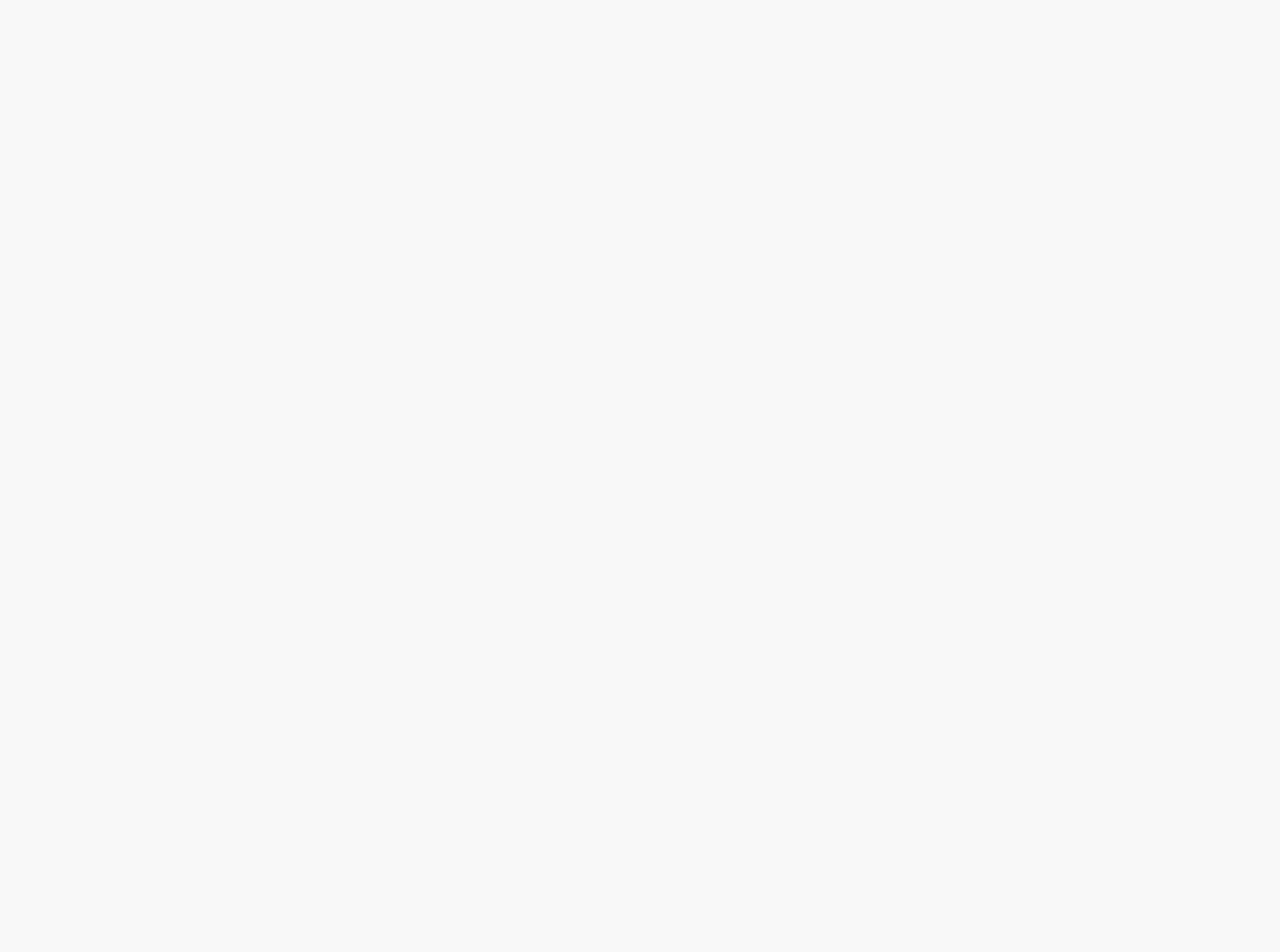
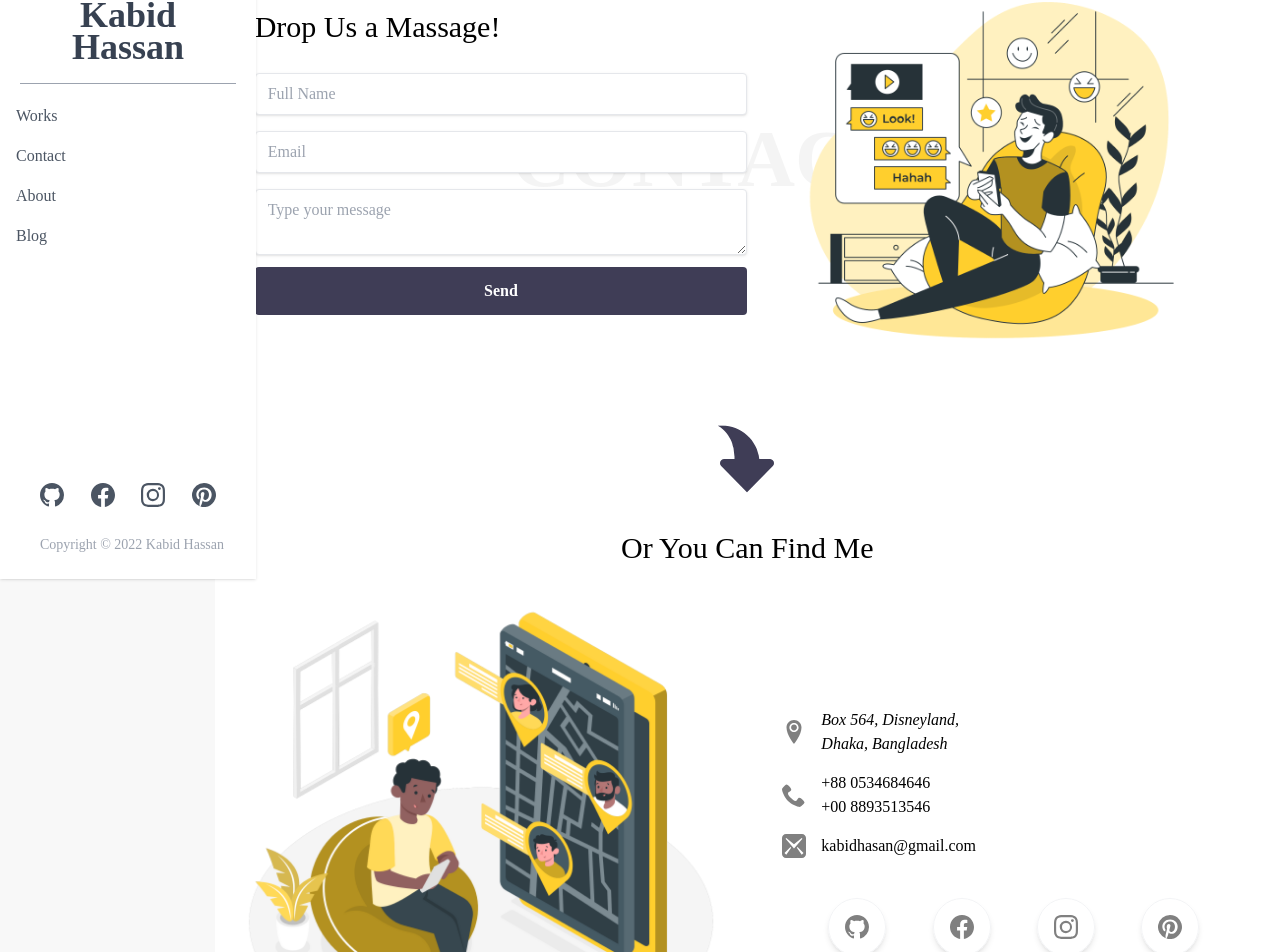
Before and after one commit to adilrion/Kabid-Vai, a React (Create React App) app: page /contact in a window 1280 px wide. Before the commit this address had no page. Shown: the part 221-1173 px from the top of the page. Before the commit the page ends 800 px from the top, so only its background shows below. Built offline with nearby package versions, Linux system fonts and the light colour scheme; a web font is replaced by a local one.

Commit message:
contact section sum design change

```diff
--- a/src/App.js
+++ b/src/App.js
@@ -9,11 +9,11 @@ function App() {
     <>
       <BrowserRouter>
         <Routes>
-          <Route index element={<Version />} />
-          <Route path="/" element={<Version />} />
-          <Route path="home" element={<Version />} />
-          <Route path="v-english/*" element={<Navigation />} />
-          <Route path="v-bangla" element={<VersionBangla />} />
+          <Route index element={<Navigation />} />
+          <Route path="/*" element={<Navigation />} />
+          {/* <Route path="home" element={<Version />} />
+          <Route path="v-english" element={<Navigation />} />
+          <Route path="v-bangla" element={<VersionBangla />} /> */}
         </Routes>
       </BrowserRouter>
     </>
--- a/src/Components/Blogs/Blog.js
+++ b/src/Components/Blogs/Blog.js
@@ -5,14 +5,34 @@ import { pageTitle } from "../Utils/Title";
 
 const blog = [
   {
+    title: "Lorem ipsum dolor sit amet consectetur, adipisicing elit.",
+    des: `dolor sit amet consectetur adipisicing elit. Nostrum,
+  ex.Lorem ipsum dolor sit amet consectetur adipisicing
+  elit. Omnis, maiores Lorem ipsum dolor sit amet. this is
+  the best    Lorem ipsum dolor sit amet consectetur adipisicing elit. Vero perspiciatis voluptatem quo repellat at. Nihil odio deleniti aliquid quis molestias explicabo, provident modi voluptatibus! Libero maxime voluptas ullam, ab eveniet nesciunt aliquam deserunt repudiandae soluta at velit doloremque tempore esse vitae beatae atque hic quasi, et temporibus ratione pariatur quam fuga. Laudantium a omnis porro temporibus minus, voluptates maxime labore quaerat asperiores nam quisquam corporis ipsa eaque. Odio molestiae labore possimus illo ipsum dolore ducimus nulla, ut, quod quisquam et tenetur tempore veritatis facere. Unde, recusandae sit! Sequi eos deserunt nobis quia saepe suscipit laudantium pariatur fugit. Quos, odit eveniet.`,
+    writer: "Uganda Nibashi",
+    img: "https://images.unsplash.com/photo-1609685198105-d67e7a970497?ixlib=rb-1.2.1&ixid=MnwxMjA3fDB8MHxwaG90by1wYWdlfHx8fGVufDB8fHx8&auto=format&fit=crop&w=1173&q=80",
+    id: 1,
+  },
+  {
     title: " Lorem ipsum dolor sit amet consectetur, adipisicing elit.",
     des: `dolor sit amet consectetur adipisicing elit. Nostrum,
   ex.Lorem ipsum dolor sit amet consectetur adipisicing
   elit. Omnis, maiores Lorem ipsum dolor sit amet. this is
-  the best`,
-    writer: "",
-    img: "",
-    id: 1,
+  the best    Lorem ipsum dolor sit amet consectetur adipisicing elit. Vero perspiciatis voluptatem quo repellat at. Nihil odio deleniti aliquid quis molestias explicabo, provident modi voluptatibus! Libero maxime voluptas ullam, ab eveniet nesciunt aliquam deserunt repudiandae soluta at velit doloremque tempore esse vitae beatae atque hic quasi, et temporibus ratione pariatur quam fuga. Laudantium a omnis porro temporibus minus, voluptates maxime labore quaerat asperiores nam quisquam corporis ipsa eaque. Odio molestiae labore possimus illo ipsum dolore ducimus nulla, ut, quod quisquam et tenetur tempore veritatis facere. Unde, recusandae sit! Sequi eos deserunt nobis quia saepe suscipit laudantium pariatur fugit. Quos, odit eveniet.`,
+    writer: "japan Nibashi",
+    img: "https://images.unsplash.com/photo-1609685198105-d67e7a970497?ixlib=rb-1.2.1&ixid=MnwxMjA3fDB8MHxwaG90by1wYWdlfHx8fGVufDB8fHx8&auto=format&fit=crop&w=1173&q=80",
+    id: 7,
+  },
+  {
+    title: " Lorem ipsum dolor sit amet consectetur, adipisicing elit.",
+    des: `dolor sit amet consectetur adipisicing elit. Nostrum,
+  ex.Lorem ipsum dolor sit amet consectetur adipisicing
+  elit. Omnis, maiores Lorem ipsum dolor sit amet. this is
+  the best    Lorem ipsum dolor sit amet consectetur adipisicing elit. Vero perspiciatis voluptatem quo repellat at. Nihil odio deleniti aliquid quis molestias explicabo, provident modi voluptatibus! Libero maxime voluptas ullam, ab eveniet nesciunt aliquam deserunt repudiandae soluta at velit doloremque tempore esse vitae beatae atque hic quasi, et temporibus ratione pariatur quam fuga. Laudantium a omnis porro temporibus minus, voluptates maxime labore quaerat asperiores nam quisquam corporis ipsa eaque. Odio molestiae labore possimus illo ipsum dolore ducimus nulla, ut, quod quisquam et tenetur tempore veritatis facere. Unde, recusandae sit! Sequi eos deserunt nobis quia saepe suscipit laudantium pariatur fugit. Quos, odit eveniet.`,
+    writer: "fucking Nibashi",
+    img: "https://images.unsplash.com/photo-1609685198105-d67e7a970497?ixlib=rb-1.2.1&ixid=MnwxMjA3fDB8MHxwaG90by1wYWdlfHx8fGVufDB8fHx8&auto=format&fit=crop&w=1173&q=80",
+    id: 8,
   },
   { title: "", des: "", writer: "", img: "", id: 2 },
   { title: "", des: "", writer: "", img: "", id: 3 },
--- a/src/Components/Blogs/BlogMain.js
+++ b/src/Components/Blogs/BlogMain.js
@@ -10,7 +10,11 @@ const BlogMain = () => {
     <section>
       <section className="header">
         <div className="b-card relative rounded-b flex justify-center shadow-md ">
-          {/* <img src="" alt="" /> */}
+          <img
+            src="https://images.unsplash.com/photo-1440778303588-435521a205bc?ixlib=rb-1.2.1&raw_url=true&q=80&fm=jpg&crop=entropy&cs=tinysrgb&ixid=MnwxMjA3fDB8MHxwaG90by1wYWdlfHx8fGVufDB8fHx8&auto=format&fit=crop&w=1170"
+            alt=""
+            className="w-full object-cover"
+          />
           <div className="b-card-title p-5 md:p-8 w-[96%]  md:w-[80%] lg:w-[50%] absolute bottom-2 md:bottom-3 md:left-3 lg:bottom-10   lg:left-10 rounded">
             <span className="text-xsm text-gray-500">
               <time dateTime="2001-05-15T19:00">15 May 2022</time>
--- a/src/Components/Blogs/ReadPage.js
+++ b/src/Components/Blogs/ReadPage.js
@@ -1,14 +1,49 @@
 import React from "react";
-import { Outlet, Route, Routes, useLocation } from "react-router-dom";
+import { Link, Outlet, Route, Routes, useLocation } from "react-router-dom";
 import "./Blog.css";
+import RecentBlog from "./RecentBlog";
 
 const ReadPage = () => {
-  const { title, img, des, id } = useLocation().state.data;
+  const { title, img, des, id, writer } = useLocation().state.data;
   // console.log(id);
   return (
-    <div>
-      <h1>{title}</h1>
-    </div>
+    <section>
+      <section className="header">
+        <div className="b-card relative rounded-b flex justify-center shadow-md ">
+          <img
+            src={
+              img ||
+              "https://images.unsplash.com/photo-1546074177-ffdda98d214f?ixlib=rb-1.2.1&ixid=MnwxMjA3fDB8MHxwaG90by1wYWdlfHx8fGVufDB8fHx8&auto=format&fit=crop&w=1074&q=80"
+            }
+            alt=""
+            className="w-full object-cover rounded-b"
+          />
+          <div className="b-card-title p-5 md:p-8 w-[96%]  md:w-[80%] lg:w-[50%] absolute bottom-2 md:bottom-3 md:left-3 lg:bottom-10   lg:left-10 rounded">
+            <span className="text-xsm text-gray-600">
+              <time dateTime="2001-05-15T19:00">15 May 2022</time>
+            </span>
+            <p className="text-gray-800 leading-8 mb-2 text-xl md:text-2xl font-semibold">
+              {title || ".."}
+            </p>
+            <p className="text-xs text-gray-600">{writer || ".."}</p>
+          </div>
+        </div>
+      </section>
+      <article>
+        <section className="grid grid-cols-12 gap-5 mt-8 sm:mx-2 md:mx-8">
+          <section className="col-span-12 lg:col-span-8 ">
+            {des || ".."}
+          </section>
+          <aside className=" col-span-12 lg:col-span-4 w-full ">
+            <div className="mx-5 md:mx-0">
+              <div className="r-b-header">
+                <RecentBlog />
+              </div>
+            </div>
+          </aside>
+        </section>
+      </article>
+    </section>
   );
 };
 
--- a/src/Components/Home/Contact/Contact.js
+++ b/src/Components/Home/Contact/Contact.js
@@ -42,7 +42,7 @@ const Contact = () => {
   };
 
   return (
-    <section className="relative px-10">
+    <section className="relative">
       <nav className="c-header z-40">
         <h1 className="">
           <span className=" uppercase">Contact Me!</span>
@@ -51,7 +51,7 @@ const Contact = () => {
 
       <div className="c-contact">
         <div className="c-header-details">
-          <div className="md:w-[600px] py-5 border-gray-400 border-b mx-24">
+          <div className="md:w-[600px] py-5 border-gray-400 border-b mx-8 md:mx-24">
             <Zoom>
               <h1>DON'T BE SHY</h1>
             </Zoom>
@@ -64,7 +64,7 @@ const Contact = () => {
             </Fade>
           </div>
         </div>
-        <div className="relative grid md:grid-cols-2 items-center justify-center  z-40">
+        <div className="relative grid md:grid-cols-2 items-center justify-center  z-40 px-10">
           <div className="col-span-1 order-last md:order-first">
             <Fade bottom cascade>
               <div class="md:p-6 flex flex-col justify-center">
@@ -74,7 +74,7 @@ const Contact = () => {
                   </p>
                 </div>
 
-                <form className="z-40 bg-transparent" onSubmit={sendEmail}>
+                <form className="z-40 -transparent" onSubmit={sendEmail}>
                   <div class="flex flex-col">
                     <label htmlFor="name" class="hidden">
                       Full Name
@@ -84,7 +84,7 @@ const Contact = () => {
                       name="name"
                       id="name"
                       placeholder="Full Name"
-                      class="w-100 mt-2 py-2 px-3 rounded    c-shadow min-h-full text-gray-800 focus:outline-none bg-transparent"
+                      class="w-100 mt-2 py-2 px-3 rounded shadow text-md border  min-h-full text-gray-800 focus:outline-none -transparent"
                     />
                   </div>
 
@@ -97,7 +97,7 @@ const Contact = () => {
                       name="email"
                       id="email"
                       placeholder="Email"
-                      class="w-100 mt-2 py-2 px-3 rounded    c-shadow min-h-full text-gray-800 focus:outline-none bg-transparent"
+                      class="w-100 mt-2 py-2 px-3 rounded    shadow text-md border  min-h-full text-gray-800 focus:outline-none -transparent"
                     />
                   </div>
 
@@ -110,13 +110,13 @@ const Contact = () => {
                       name="message"
                       id="text"
                       placeholder="Type your message"
-                      class="w-100 mt-2 py-2 px-3 min-h-[200px] rounded    c-shadow min-h-full text-gray-800 focus:outline-none bg-transparent"
+                      class="w-100 mt-2 py-2 px-3 min-h-[200px] rounded    shadow text-md border  min-h-full text-gray-800 focus:outline-none -transparent"
                     />
                   </div>
 
                   <button
                     type="submit"
-                    class="w-full c-shadow  bg-[#808080] text-white font-bold py-3 px-6 rounded mt-3 hover:bg-[#5a5a5a]  transition ease-in-out duration-300"
+                    class="w-full bg-[#3f3d56] text-white font-bold py-3 px-6 rounded mt-3 hover:-[#5a5a5a]  transition ease-in-out duration-300"
                   >
                     Send
                   </button>
@@ -126,29 +126,30 @@ const Contact = () => {
           </div>
           <Fade bottom cascade>
             <div className="col-span-1  p-5">
-              <img src={contactMe} width="100%" alt="" />
+              <img className="w-full" src={contactMe} alt="" />
             </div>
           </Fade>
-          <Zoom>
-            <div className="c-bottom-icon">
-              <h1>
-                <TiArrowForward />
-              </h1>
+          {/* <Zoom> */}
 
-              <p className="text-3xl">Or You Can Find Me</p>
-            </div>
-          </Zoom>
+          {/* </Zoom> */}
         </div>
-        <div className="mt-32 md:mt-20">
+        <div className="c-bottom-icon z-50">
+          <h1>
+            <TiArrowForward />
+          </h1>
+
+          <p className="text-3xl">Or You Can Find Me</p>
+        </div>
+        <div className="">
           <div className="md:grid grid-cols-2 items-center justify-center  z-50">
             <Fade bottom cascade>
               <div className="col-span-1 p-5">
                 <img src={contactMe2} width="100%" alt="" />
               </div>
             </Fade>
-            <div className="col-span-1 p-5 z-40">
+            <div className="col-span-1 p-5 z-50">
               <Fade bottom cascade>
-                <div class="md:p-6 flex flex-col justify-center c-address-section">
+                <div class="md:p-6 flex flex-col justify-center c-address-section gap-y-2">
                   <address className="c-address">
                     <p className="c-address-icon">
                       <ImLocation2 />
@@ -168,35 +169,35 @@ const Contact = () => {
                       <p>+00 8893513546</p>
                     </div>
                   </div>
-                  <div className="c-address">
-                    <p className="c-address-icon">
+                  <div className="c-address ">
+                    <p className="c-address-icon ">
                       <ImMail3 />
                     </p>
                     <p>kabidhasan@gmail.com</p>
                   </div>
                   <div>
-                    <div className="flex justify-evenly m-[15px]">
+                    <div className="flex justify-evenly m-[15px] mt-10">
                       <Link
                         to="#"
-                        className="text-2xl text-[#808080] bg p-2 hover:text-[#5a5a5a]  transition ease-in-out duration-300"
+                        className="text-2xl text-[#808080] shadow-md border border-gray-100  rounded-full p-4 hover:text-[#5a5a5a]  transition ease-in-out duration-300"
                       >
                         <BsGithub />
                       </Link>
                       <Link
                         to="#"
-                        className=" text-2xl text-[#808080] bg p-2 hover:text-[#3b5998] transition ease-in-out duration-300"
+                        className=" text-2xl text-[#808080] shadow-md border border-gray-100  rounded-full p-4 hover:text-[#3b5998] transition ease-in-out duration-300"
                       >
                         <BsFacebook />
                       </Link>
                       <Link
                         to="#"
-                        className="text-2xl text-[#808080] bg p-2 hover:text-[#bc2a8d] transition ease-in-out duration-300"
+                        className="text-2xl text-[#808080] shadow-md border border-gray-100 rounded-full p-4 hover:text-[#bc2a8d] transition ease-in-out duration-300"
                       >
                         <BsInstagram />
                       </Link>
                       <Link
                         to="#"
-                        className=" text-2xl text-[#808080] bg p-2 hover:text-[#c8232c] transition ease-in-out duration-300"
+                        className=" text-2xl text-[#808080] shadow-md border border-gray-100 rounded-full p-4 hover:text-[#c8232c] transition ease-in-out duration-300"
                       >
                         <BsPinterest />
                       </Link>
--- a/src/Components/Shared/Navigation/Navigation.js
+++ b/src/Components/Shared/Navigation/Navigation.js
@@ -2,6 +2,7 @@ import React, { useState } from "react";
 import { BsFacebook, BsGithub, BsInstagram, BsPinterest } from "react-icons/bs";
 import { Link, Outlet, Route, Routes } from "react-router-dom";
 import BlogMain from "../../Blogs/BlogMain";
+import ReadPage from "../../Blogs/ReadPage";
 import About from "../../Home/About/About";
 import Contact from "../../Home/Contact/Contact";
 import "../../Home/Version/Version.css";
@@ -125,7 +126,7 @@ const Navigation = () => {
               </div>
               <div className="mt-6 flex flex-col justify-start items-center  pl-4 w-full   space-y-6 pb-5 ">
                 <Link
-                  to="works"
+                  to="/works"
                   onClick={() => setShow(false)}
                   className="flex jusitfy-start items-center space-x-6 w-full  focus:outline-none focus:text-gray-800  text-gray-600 rounded "
                 >
@@ -134,7 +135,7 @@ const Navigation = () => {
                   </p>
                 </Link>
                 <Link
-                  to="contact"
+                  to="/contact"
                   onClick={() => setShow(false)}
                   className="flex jusitfy-start items-center w-full  space-x-6 focus:outline-none text-gray-600 focus:text-gray-800   rounded "
                 >
@@ -143,7 +144,7 @@ const Navigation = () => {
                   </p>
                 </Link>
                 <Link
-                  to="about"
+                  to="/about"
                   onClick={() => setShow(false)}
                   className="flex jusitfy-start items-center space-x-6 w-full  focus:outline-none  focus:text-gray-800  text-gray-600 rounded "
                 >
@@ -152,7 +153,7 @@ const Navigation = () => {
                   </p>
                 </Link>
                 <Link
-                  to="blog"
+                  to="/blog"
                   onClick={() => setShow(false)}
                   className="flex jusitfy-start items-center space-x-6 w-full  focus:outline-none  focus:text-gray-800  text-gray-600 rounded "
                 >
@@ -203,12 +204,12 @@ const Navigation = () => {
         <div className="col-span-10">
           <Routes>
             <Route path="/" element={<Works />} />
-            <Route path="/home" element={<Works />} />
-            <Route path="/works" element={<Works />} />
-            <Route path="/contact" element={<Contact />} />
-            <Route path="/about" element={<About />} />
+            <Route path="home" element={<Works />} />
+            <Route path="works" element={<Works />} />
+            <Route path="contact" element={<Contact />} />
+            <Route path="about" element={<About />} />
             <Route path="blog" element={<BlogMain />} />
-            <Route path="/read/:id" element={<BlogMain />} />
+            <Route path="read/:id" element={<ReadPage />} />
           </Routes>
           <Outlet />
         </div>
```
Also changed, not shown: src/Components/Blogs/Blog.css (+7 -4 lines), src/Components/Home/Contact/Contact.css (+9 -9 lines).
